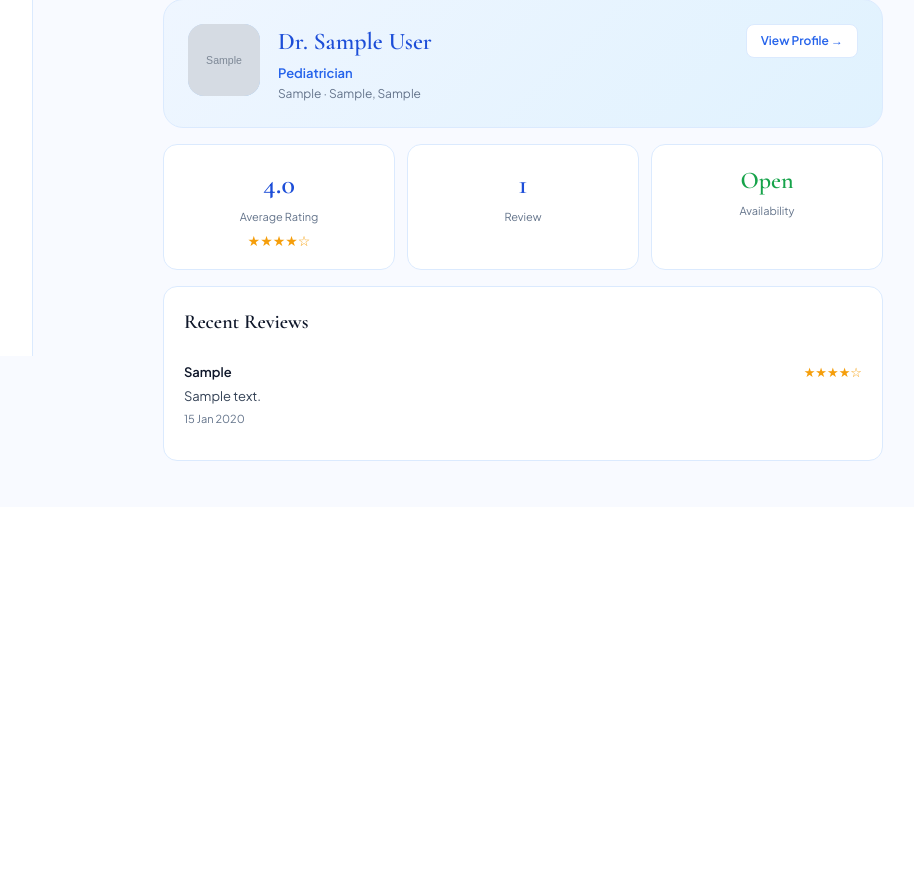
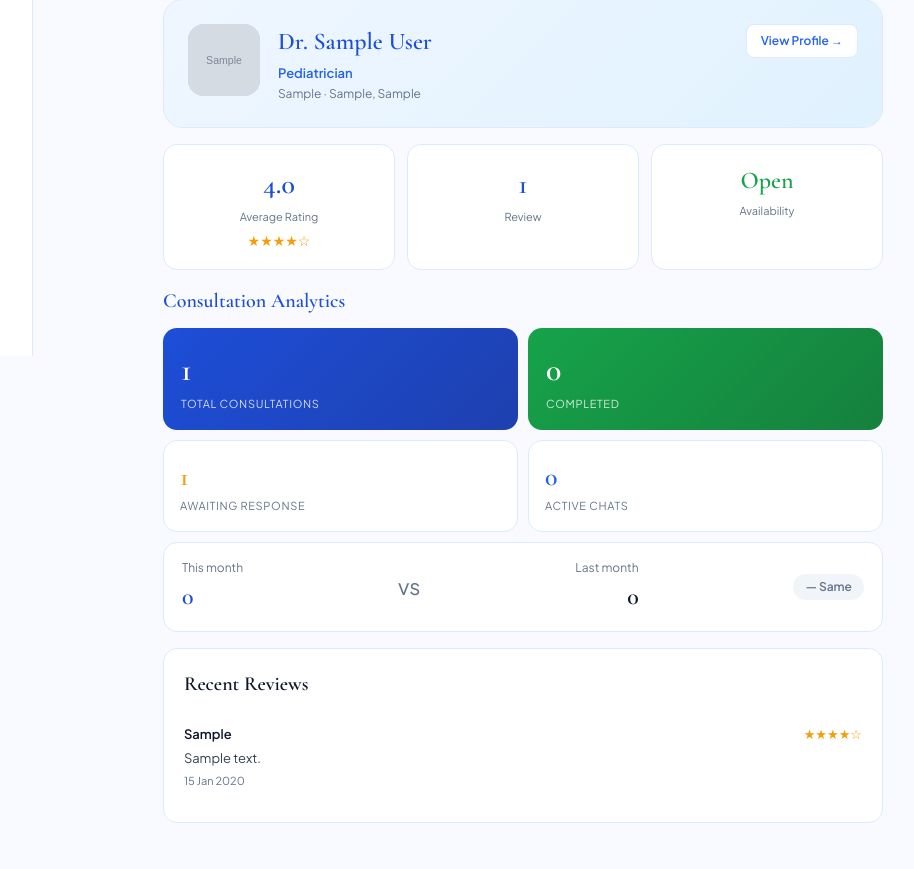
Before and after one commit to enricoshilisia/mamacareai, a Django app: page /doctors/home/ in a window 1280 px wide. Shown: the part 444-1313 px from the top of the page, without its empty margins (219-1133 px from the left). Before the commit the page ends 905 px from the top, so only its background shows below. Run offline with Django 5.2, Linux system fonts and the light colour scheme; a user stored in the database is signed in; tables that the repository leaves empty hold one stand-in row (values such as "Sample post"); grey boxes marked "Sample" are stand-in pictures; data that the repository does not hold is empty; some libraries are stand-ins or nearby versions.

Commit message:
Add simple analytics section to doctor dashboard
Shows total/completed/pending/active consultation counts, this-month vs last-month comparison with trend badge, and severity breakdown bar (mild/moderate/severe/critical).

Co-Authored-By: Claude Sonnet 4.6 <noreply@anthropic.com>

```diff
--- a/physicians/templates/physicians/physician_home.html
+++ b/physicians/templates/physicians/physician_home.html
@@ -120,6 +120,80 @@
 
   </div>
 
+  {# ── Analytics ── #}
+  {% if stats %}
+  <div style="margin-bottom:16px;">
+    <h3 style="font-family:'Cormorant Garamond',serif;font-size:20px;font-weight:600;color:var(--blue-deep);margin:0 0 12px;">
+      Consultation Analytics
+    </h3>
+
+    {# Key numbers #}
+    <div style="display:grid;grid-template-columns:repeat(2,1fr);gap:10px;margin-bottom:10px;">
+
+      <div style="background:linear-gradient(135deg,#1d4ed8,#1e40af);border-radius:14px;padding:18px;color:white;">
+        <p style="font-size:32px;font-weight:700;font-family:'Cormorant Garamond',serif;margin:0 0 2px;">{{ stats.total }}</p>
+        <p style="font-size:11px;opacity:.8;margin:0;text-transform:uppercase;letter-spacing:.06em;">Total Consultations</p>
+      </div>
+
+      <div style="background:linear-gradient(135deg,#16a34a,#15803d);border-radius:14px;padding:18px;color:white;">
+        <p style="font-size:32px;font-weight:700;font-family:'Cormorant Garamond',serif;margin:0 0 2px;">{{ stats.completed }}</p>
+        <p style="font-size:11px;opacity:.8;margin:0;text-transform:uppercase;letter-spacing:.06em;">Completed</p>
+      </div>
+
+      <div style="background:var(--surface);border:1px solid var(--blue-border);border-radius:14px;padding:16px;">
+        <p style="font-size:26px;font-weight:700;font-family:'Cormorant Garamond',serif;color:#f59e0b;margin:0 0 2px;">{{ stats.pending }}</p>
+        <p style="font-size:11px;color:var(--ink-3);margin:0;text-transform:uppercase;letter-spacing:.06em;">Awaiting Response</p>
+      </div>
+
+      <div style="background:var(--surface);border:1px solid var(--blue-border);border-radius:14px;padding:16px;">
+        <p style="font-size:26px;font-weight:700;font-family:'Cormorant Garamond',serif;color:#2563eb;margin:0 0 2px;">{{ stats.active }}</p>
+        <p style="font-size:11px;color:var(--ink-3);margin:0;text-transform:uppercase;letter-spacing:.06em;">Active Chats</p>
+      </div>
+
+    </div>
+
+    {# This month vs last month #}
+    <div style="background:var(--surface);border:1px solid var(--blue-border);border-radius:14px;padding:16px 18px;margin-bottom:10px;display:flex;align-items:center;justify-content:space-between;gap:12px;">
+      <div>
+        <p style="font-size:12px;color:var(--ink-3);margin:0 0 2px;">This month</p>
+        <p style="font-size:24px;font-weight:700;font-family:'Cormorant Garamond',serif;color:var(--blue-deep);margin:0;">{{ stats.this_month }}</p>
+      </div>
+      <div style="font-size:22px;color:var(--ink-3);">vs</div>
+      <div style="text-align:right;">
+        <p style="font-size:12px;color:var(--ink-3);margin:0 0 2px;">Last month</p>
+        <p style="font-size:24px;font-weight:700;font-family:'Cormorant Garamond',serif;color:var(--ink);margin:0;">{{ stats.last_month }}</p>
+      </div>
+      {% if stats.this_month > stats.last_month %}
+      <div style="background:#dcfce7;color:#16a34a;border-radius:99px;padding:4px 12px;font-size:12px;font-weight:700;flex-shrink:0;">↑ Up</div>
+      {% elif stats.this_month < stats.last_month %}
+      <div style="background:#fee2e2;color:#dc2626;border-radius:99px;padding:4px 12px;font-size:12px;font-weight:700;flex-shrink:0;">↓ Down</div>
+      {% else %}
+      <div style="background:#f1f5f9;color:#64748b;border-radius:99px;padding:4px 12px;font-size:12px;font-weight:700;flex-shrink:0;">— Same</div>
+      {% endif %}
+    </div>
+
+    {# Severity breakdown bar #}
+    {% if stats.completed > 0 %}
+    <div style="background:var(--surface);border:1px solid var(--blue-border);border-radius:14px;padding:16px 18px;">
+      <p style="font-size:12px;font-weight:600;color:var(--ink-3);text-transform:uppercase;letter-spacing:.06em;margin:0 0 10px;">Case Severity Breakdown</p>
+      <div style="display:flex;border-radius:8px;overflow:hidden;height:10px;margin-bottom:10px;">
+        {% if stats.mild %}<div style="flex:{{ stats.mild }};background:#4ade80;" title="Mild"></div>{% endif %}
+        {% if stats.moderate %}<div style="flex:{{ stats.moderate }};background:#fbbf24;" title="Moderate"></div>{% endif %}
+        {% if stats.severe %}<div style="flex:{{ stats.severe }};background:#f97316;" title="Severe"></div>{% endif %}
+        {% if stats.critical %}<div style="flex:{{ stats.critical }};background:#ef4444;" title="Critical"></div>{% endif %}
+      </div>
+      <div style="display:flex;gap:14px;flex-wrap:wrap;">
+        {% if stats.mild %}<span style="font-size:11px;color:#166534;"><span style="display:inline-block;width:8px;height:8px;border-radius:50%;background:#4ade80;margin-right:4px;"></span>Mild {{ stats.mild }}</span>{% endif %}
+        {% if stats.moderate %}<span style="font-size:11px;color:#854d0e;"><span style="display:inline-block;width:8px;height:8px;border-radius:50%;background:#fbbf24;margin-right:4px;"></span>Moderate {{ stats.moderate }}</span>{% endif %}
+        {% if stats.severe %}<span style="font-size:11px;color:#9a3412;"><span style="display:inline-block;width:8px;height:8px;border-radius:50%;background:#f97316;margin-right:4px;"></span>Severe {{ stats.severe }}</span>{% endif %}
+        {% if stats.critical %}<span style="font-size:11px;color:#991b1b;"><span style="display:inline-block;width:8px;height:8px;border-radius:50%;background:#ef4444;margin-right:4px;"></span>Critical {{ stats.critical }}</span>{% endif %}
+      </div>
+    </div>
+    {% endif %}
+
+  </div>
+  {% endif %}
+
   {# ── Recent reviews ── #}
   {% if reviews %}
   <div style="background:var(--surface);border:1px solid var(--blue-border);border-radius:14px;padding:20px;margin-bottom:16px;">
--- a/physicians/views.py
+++ b/physicians/views.py
@@ -1,8 +1,10 @@
 from django.shortcuts import render, redirect, get_object_or_404
 from django.contrib.auth.decorators import login_required
 from django.contrib import messages
-from django.db.models import Q
+from django.db.models import Q, Count
 from django.http import JsonResponse
+from django.utils import timezone
+from datetime import timedelta
 
 from mothers.models import Mother
 from .models import Physician, PhysicianReview, PhysicianRegistrationRequest
@@ -19,9 +21,41 @@ def _base(request):
 def physician_home(request):
     physician = getattr(request.user, "physician_profile", None)
     reviews   = physician.reviews.filter(is_approved=True).order_by("-created_at")[:5] if physician else []
+
+    stats = {}
+    if physician:
+        qs = physician.consultations.all()
+        total      = qs.count()
+        completed  = qs.filter(status="completed").count()
+        pending    = qs.filter(status="pending").count()
+        active     = qs.filter(status="accepted").count()
+        this_month = qs.filter(created_at__month=timezone.now().month,
+                               created_at__year=timezone.now().year).count()
+        last_month_date = timezone.now().replace(day=1) - timedelta(days=1)
+        last_month = qs.filter(created_at__month=last_month_date.month,
+                               created_at__year=last_month_date.year).count()
+
+        # Severity breakdown (completed only)
+        severity_qs = qs.filter(status="completed").values("severity").annotate(n=Count("id"))
+        severity_map = {s["severity"]: s["n"] for s in severity_qs}
+
+        stats = {
+            "total":      total,
+            "completed":  completed,
+            "pending":    pending,
+            "active":     active,
+            "this_month": this_month,
+            "last_month": last_month,
+            "mild":       severity_map.get("mild", 0),
+            "moderate":   severity_map.get("moderate", 0),
+            "severe":     severity_map.get("severe", 0),
+            "critical":   severity_map.get("critical", 0),
+        }
+
     return render(request, "physicians/physician_home.html", {
         "physician": physician,
         "reviews":   reviews,
+        "stats":     stats,
     })
 
 
```
